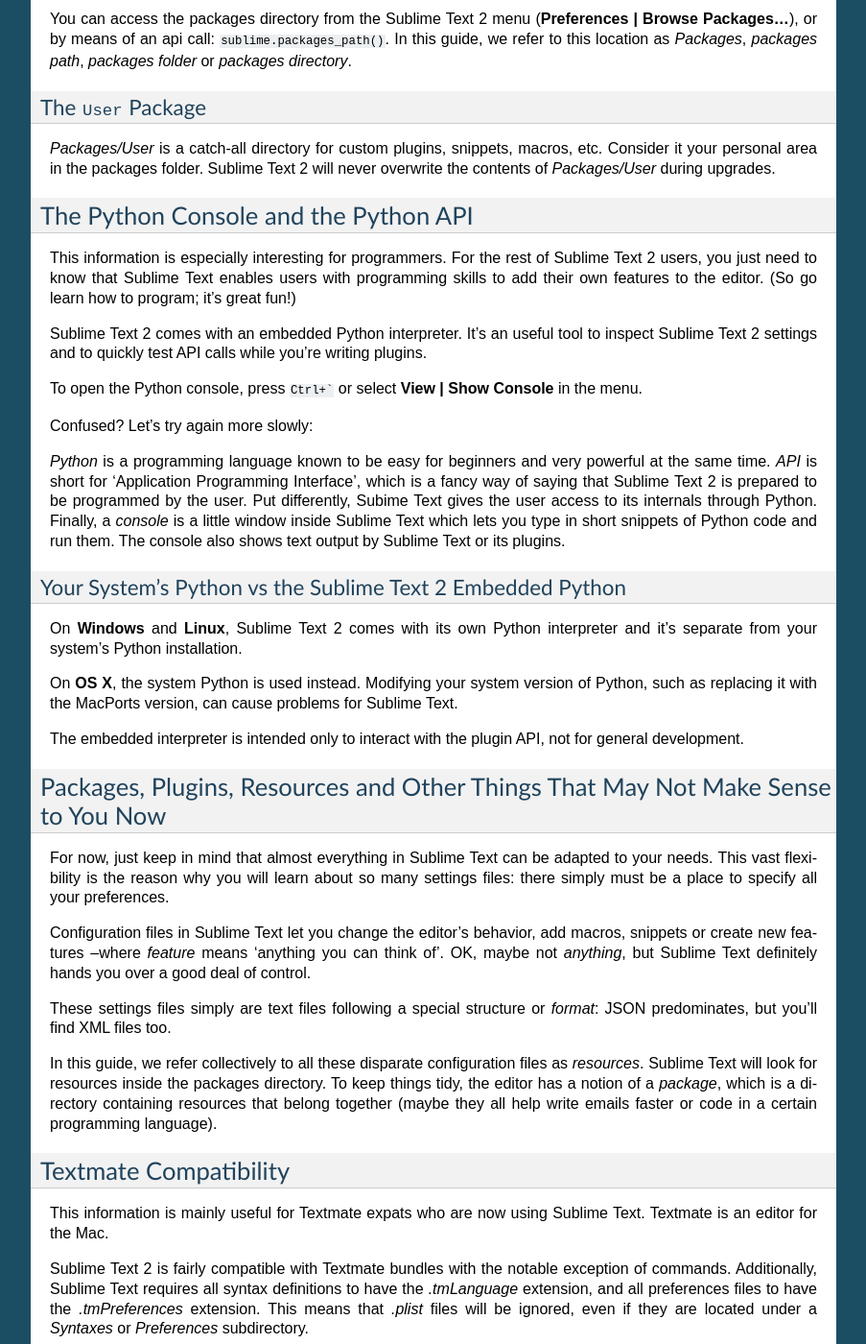
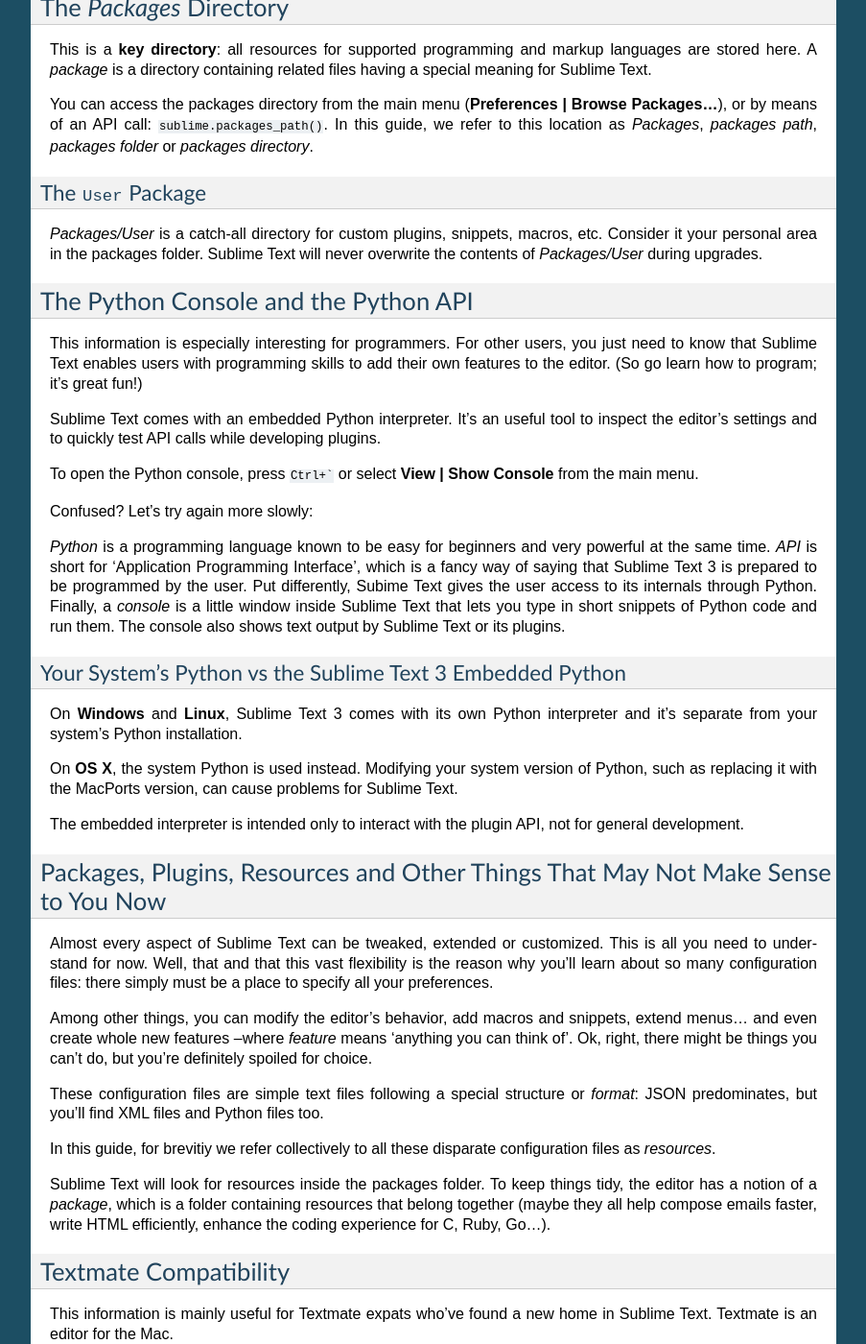
Before and after one commit to guillermooo/sublime-undocs, a Sphinx documentation site: the page built from source/basic_concepts.rst, in a window 1280 px wide and 1400 px high, scrolled down 1084 px. Shown: the whole window at 96% size, without its empty margins (198-1101 px from the left). Built offline with Sphinx 7.4.7, drawn with Linux system fonts in a browser that asks for light colours; some of the changed text lies outside the part shown.

Commit message:
edit basic concepts section

````diff
--- a/source/basic_concepts.rst
+++ b/source/basic_concepts.rst
@@ -2,69 +2,80 @@
 Basic Concepts
 ==============
 
-Here we'll explain concepts that the reader needs to be familiar with in order
-to fully understand the contents of this guide.
+Overview
+========
 
-Conventions in This Guide
-==========================
+To fully understand the rest of this guide, you need to be familiar with the
+concepts presented in this section.
 
-This guide is written from the perspective of a Windows user, but most
-instructions should require only trivial changes to work on other platforms.
 
-Relative paths (e.g. *Packages/User*) start at the *data directory* unless
+Conventions
+===========
+
+Written from the perspective of a Windows user, most instructions will only
+require trivial changes to work on other platforms.
+
+Relative paths, like *Packages/User*, start at the *data directory* unless
 otherwise noted. The *data directory* is explained further below.
 
-We assume default key bindings when indicating keyboard shortcuts. Due to the
-way Sublime Text maps keys to commands, **some key bindings won't match your
-locale's keyboard layout**.
+We assume default key bindings when indicating keyboard shortcuts. If you're
+using a non-English keyboard layout, note that **some key bindings won't match
+your locale's keyboard**. This is due to the way Sublime Text maps keys to
+commands.
 
 
-With Great Power Come Many Questions
-====================================
+With Great Power Comes A Lot of Questions
+=========================================
 
-Sublime Text is a very extensible and customizable editor. It does many things
-out of the box, but if you spend some time tailoring it to your exact needs,
-it will give you superpowers. This guide will teach you all you need to know
-to configure Sublime Text.
+Unquestionably a versatile tool for programmers, you don't need to be one in
+order to use Sublime Text, or even to configure it extensively. If you're a
+hacker, however, you are in for a great many pleasant surprises.
 
-In the following paragraphs, we'll outline some aspects that won't click in
-your mind until you've spent some time using Sublime Text. Keep exploring the
-editor and looking around in this guide, and everything will fall into place
-at some point.
+Sublime Text can be infinitely customized and extended. You can start using it
+efficiently out of the box, but spending some time tailoring it to your exact
+needs will pay off great dividends.
 
-Sublime Text is certainly a versatile tool for programmers, but you don't
-need to be one to use it, or even to configure it to make it the perfect tool
-for your writing. If you're a hacker, however, you are about to spend the
-remainder of your day playing around with this editor.
+This guide will teach you how to configure Sublime Text.
+
+You won't master Sublime Text in a day, but it's built on a handful of
+pervasive ideas that make for a consistent and easily understandable system.
+
+In the following paragraphs, we'll outline a few key aspects that won't click
+in your mind until you've spent some time using the editor. Keep
+experimenting, keep looking around in this guide, and, eventually, everything
+will fall into place.
 
 
 The *Data* Directory
 ====================
 
-Sublime Text 2 stores nearly all of the interesting files for users under the
-data directory. This is a platform-dependent location:
+Nearly all of the interesting files for users live under the data directory.
+This is a platform-dependent location:
 
-* **Windows**: *%APPDATA%\\Sublime Text 2*
-* **OS X**: *~/Library/Application Support/Sublime Text 2*
-* **Linux**: *~/.config/sublime-text-2*
+.. XXX I'm using the portable installation, so doublecheck this.
 
-For **portable installations**, look inside *Sublime Text 2/Data*. Here, the
-*Sublime Text 2* part refers to the directory to which you've extracted the
-contents of the compressed file containing Sublime Text 2.
+* **Windows**: *%APPDATA%\\Sublime Text 3*
+* **OS X**: *~/Library/Application Support/Sublime Text 3*
+* **Linux**: *~/.config/sublime-text-3*
+
+For **portable installations**, look inside *Sublime Text 3/Data*. Here, the
+*Sublime Text 3* part refers to the directory to which you've extracted the
+compressed portable files.
 
 Note that only in portable installations does a directory named *Data* exist.
-For the other types of installation, the data directory is the location
+For the remaining installation types, the data directory is the location
 indicated above.
+
 
 The *Packages* Directory
 ==============================
 
 This is a **key directory**: all resources for supported programming and
 markup languages are stored here. A *package* is a directory containing
-related files having a special meaning to Sublime Text.
+related files having a special meaning for Sublime Text.
 
-You can access the packages directory from the Sublime Text 2 menu
-(**Preferences | Browse Packages...**), or by means of an api call:
+You can access the packages directory from the main menu
+(**Preferences | Browse Packages...**), or by means of an API call:
 ``sublime.packages_path()``. In this guide, we refer to this location as
 *Packages*, *packages path*, *packages folder* or *packages directory*.
 
@@ -73,38 +84,39 @@
 
 *Packages/User* is a catch-all directory for custom plugins, snippets,
 macros, etc. Consider it your personal area in the packages folder. Sublime
-Text 2 will never overwrite the contents of *Packages/User* during upgrades.
+Text will never overwrite the contents of *Packages/User* during upgrades.
 
 
 The Python Console and the Python API
 =====================================
 
-This information is especially interesting for programmers. For the rest of
-Sublime Text 2 users, you just need to know that Sublime Text enables users
-with programming skills to add their own features to the editor. (So go learn
-how to program; it's great fun!)
+This information is especially interesting for programmers. For other users,
+you just need to know that Sublime Text enables users with programming skills
+to add their own features to the editor. (So go learn how to program; it's
+great fun!)
 
-Sublime Text 2 comes with an embedded Python interpreter. It's an useful tool
-to inspect Sublime Text 2 settings and to quickly test API calls while you're
-writing plugins.
+Sublime Text comes with an embedded Python interpreter. It's an useful tool
+to inspect the editor's settings and to quickly test API calls while
+developing plugins.
 
 To open the Python console, press ``Ctrl+``` or select **View | Show Console**
-in the menu.
+from the main menu.
 
 Confused? Let's try again more slowly:
 
 *Python* is a programming language known to be easy for beginners and very
-powerful at the same time. *API* is short for ‘Application Programming
-Interface', which is a fancy way of saying that Sublime Text 2 is prepared to
+powerful at the same time. *API* is short for 'Application Programming
+Interface', which is a fancy way of saying that Sublime Text 3 is prepared to
 be programmed by the user. Put differently, Subime Text gives the user access
-to its internals through Python. Finally, a *console* is a little window inside
-Sublime Text which lets you type in short snippets of Python code and run them.
-The console also shows text output by Sublime Text or its plugins.
+to its internals through Python. Finally, a *console* is a little window
+inside Sublime Text that lets you type in short snippets of Python code and
+run them. The console also shows text output by Sublime Text or its plugins.
 
-Your System's Python vs the Sublime Text 2 Embedded Python
+Your System's Python vs the Sublime Text 3 Embedded Python
 ^^^^^^^^^^^^^^^^^^^^^^^^^^^^^^^^^^^^^^^^^^^^^^^^^^^^^^^^^^
 
-On **Windows** and **Linux**, Sublime Text 2 comes with its own Python
+.. XXX Doublecheck this
+On **Windows** and **Linux**, Sublime Text 3 comes with its own Python
 interpreter and it's separate from your system's Python installation.
 
 On **OS X**, the system Python is used instead. Modifying your system version
@@ -118,41 +130,46 @@
 Packages, Plugins, Resources and Other Things That May Not Make Sense to You Now
 ================================================================================
 
-For now, just keep in mind that almost everything in Sublime Text can be adapted
-to your needs. This vast flexibility is the reason why you will learn about so
-many settings files: there simply must be a place to specify all your preferences.
+Almost every aspect of Sublime Text can be tweaked, extended or customized.
+This is all you need to understand for now. Well, that and that this vast
+flexibility is the reason why you'll learn about so many configuration files:
+there simply must be a place to specify all your preferences.
 
-Configuration files in Sublime Text let you change the editor's behavior, add
-macros, snippets or create new features --where *feature* means ‘anything you can
-think of'. OK, maybe not *anything*, but Sublime Text definitely hands you over
-a good deal of control.
+Among other things, you can modify the editor's behavior, add macros and
+snippets, extend menus... and even create whole new features --where *feature*
+means 'anything you can think of'. Ok, right, there might be things you can't
+do, but you're definitely spoiled for choice.
 
-These settings files simply are text files following a special structure or
-*format*: JSON predominates, but you'll find XML files too.
+These configuration files are simple text files following a special structure
+or *format*: JSON predominates, but you'll find XML files and Python files
+too.
 
-In this guide, we refer collectively to all these disparate configuration
-files as *resources*. Sublime Text will look for resources inside the packages
-directory. To keep things tidy, the editor has a notion of a *package*, which
-is a directory containing resources that belong together (maybe they all help
-write emails faster or code in a certain programming language).
+In this guide, for brevitiy we refer collectively to all these disparate
+configuration files as *resources*.
+
+Sublime Text will look for resources inside the packages folder. To keep
+things tidy, the editor has a notion of a *package*, which is a folder
+containing resources that belong together (maybe they all help compose emails
+faster, write HTML efficiently, enhance the coding experience for C, Ruby,
+Go...).
 
 
 Textmate Compatibility
 ======================
 
-This information is mainly useful for Textmate expats who are now using Sublime
-Text. Textmate is an editor for the Mac.
+This information is mainly useful for Textmate expats who've found a new home
+in Sublime Text. Textmate is an editor for the Mac.
 
-Sublime Text 2 is fairly compatible with Textmate bundles with the notable
-exception of commands. Additionally, Sublime Text requires all syntax
+Sublime Text compatibility with Textmate bundles is good excluding commands,
+which are incompatible. Additionally, Sublime Text requires all syntax
 definitions to have the *.tmLanguage* extension, and all preferences files to
 have the *.tmPreferences* extension. This means that *.plist* files will be
 ignored, even if they are located under a *Syntaxes* or *Preferences*
 subdirectory.
 
 
-Vi Emulation
-============
+Vi/Vim Emulation
+================
 
 This information is mainly useful for dinosaurs and people who like to drop
 the term RSI in conversations. Vi is an ancient modal editor that lets the
@@ -163,7 +180,12 @@
 package is *ignored* by default. Read more about Vintage_ in the official
 documentation.
 
-.. _Vintage: http://www.sublimetext.com/docs/2/vintage.html
+An evolution of Vintage called Vintageous_ offers a better Vi editing
+experience and is updated more often. Vintageous_ is an open source project,
+just as Vintage_, only it's not mantained by the Sublime Text owners.
+
+.. _Vintage: http://www.sublimetext.com/docs/3/vintage.html
+.. _Vintageous: http://guillermooo.bitbucket.org/Vintageous
 
 
 Emacs
@@ -179,9 +201,8 @@
 =====================
 
 Borrowing from `Bruce Lee's wisdom`_, Sublime Text can become almost anything
-you need it to be. In skilled hands, it can defeat an army of ninjas without
-your breaking a sweat.
+you need it to be. In skilled hands, blah, blah, blah.
 
 Empty your mind; be sublime, my friend.
 
-.. _Bruce Lee's wisdom: http://www.youtube.com/watch?v=iO3sBulXpVw
+.. _Bruce Lee's wisdom: http://www.youtube.com/watch?v=7ijCSu87I9k
````
